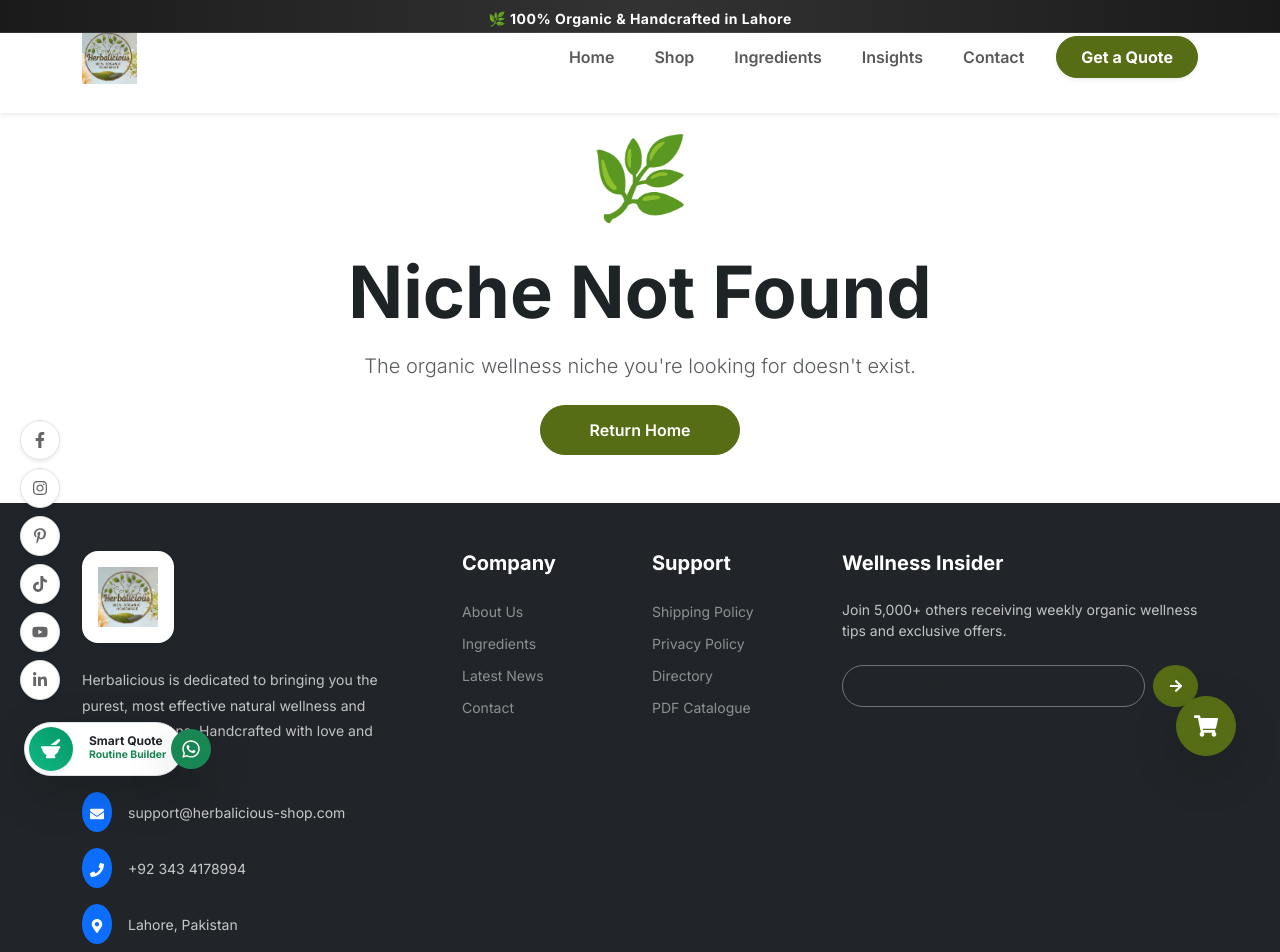
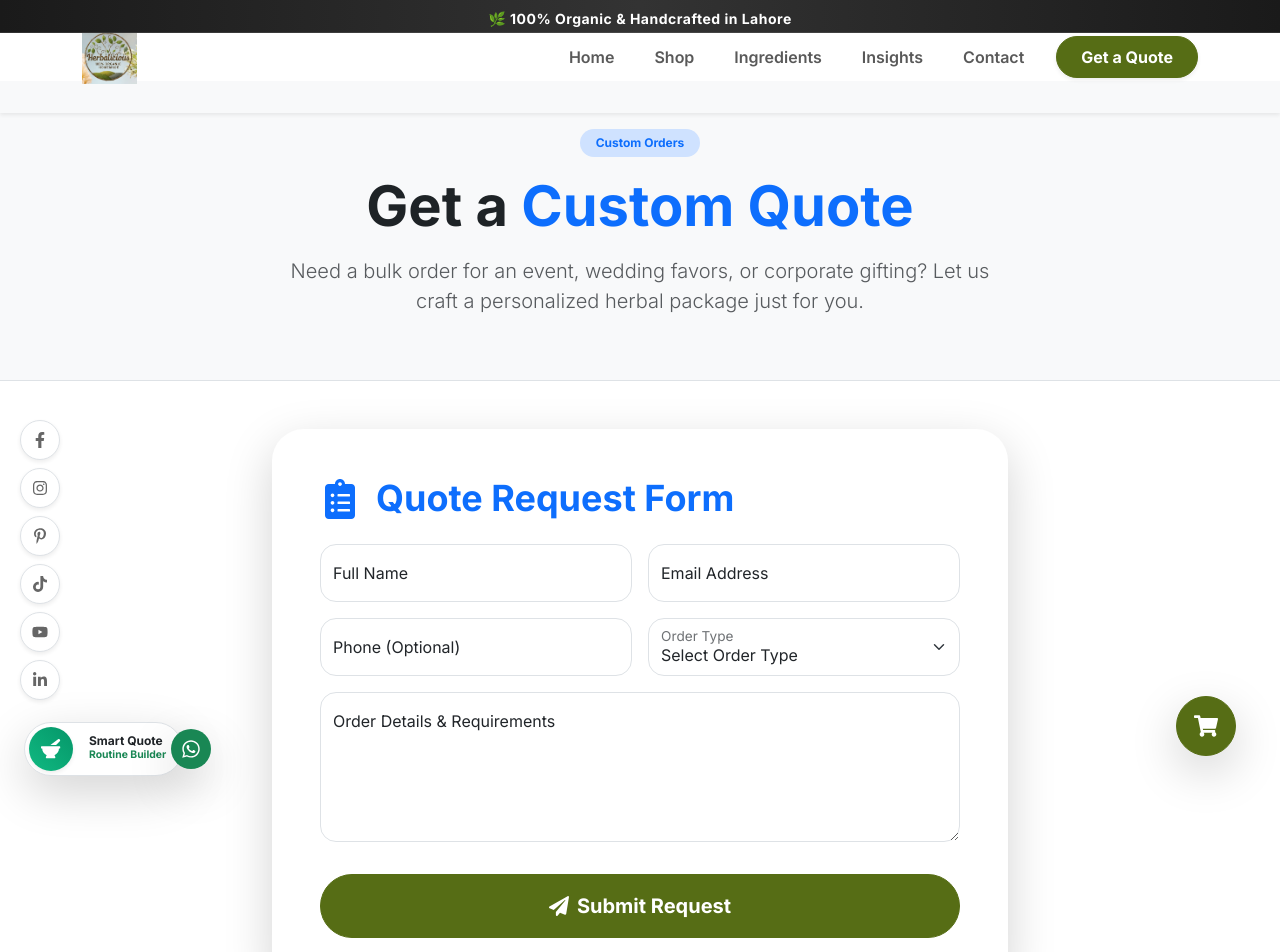
Before and after one commit to muhammadnumanlatif/herbalicious-client, a Next.js app: page /quote in a window 1280 px wide. Shown: the top 952 px of the page. Built offline with nearby package versions, Linux system fonts and the light colour scheme.

Commit message:
Feat: Add Formspree forms, Quote page, and update navigation links

```diff
--- /dev/null
+++ b/app/quote/page.tsx
@@ -0,0 +1,94 @@
+'use client';
+
+import React from 'react';
+import { Container, Row, Col, Card, Button, Badge } from 'react-bootstrap';
+import { FaPaperPlane, FaClipboardList } from 'react-icons/fa';
+
+export default function QuotePage() {
+    return (
+        <div className="quote-page pt-5">
+            <div className="bg-light py-5 mb-5 border-bottom position-relative overflow-hidden">
+                <Container className="position-relative z-1 text-center">
+                    <Badge bg="primary-subtle" text="primary" className="px-3 py-2 rounded-pill mb-3">
+                        Custom Orders
+                    </Badge>
+                    <h1 className="display-4 fw-bold mb-3">Get a <span className="text-primary">Custom Quote</span></h1>
+                    <p className="lead text-muted mx-auto" style={{ maxWidth: '700px' }}>
+                        Need a bulk order for an event, wedding favors, or corporate gifting?
+                        Let us craft a personalized herbal package just for you.
+                    </p>
+                </Container>
+            </div>
+
+            <Container className="pb-5">
+                <Row className="justify-content-center">
+                    <Col lg={8}>
+                        <Card className="border-0 shadow-lg rounded-5 overflow-hidden">
+                            <Card.Body className="p-4 p-md-5">
+                                <div className="d-flex align-items-center mb-4 text-primary">
+                                    <FaClipboardList className="display-6 me-3" />
+                                    <h3 className="fw-bold mb-0">Quote Request Form</h3>
+                                </div>
+
+                                <form action="https://formspree.io/f/xeelayew" method="POST">
+                                    <Row className="g-3">
+                                        <Col md={6}>
+                                            <div className="form-floating">
+                                                <input type="text" className="form-control rounded-4" id="name" name="name" placeholder="Your Name" required />
+                                                <label htmlFor="name">Full Name</label>
+                                            </div>
+                                        </Col>
+                                        <Col md={6}>
+                                            <div className="form-floating">
+                                                <input type="email" className="form-control rounded-4" id="email" name="email" placeholder="name@example.com" required />
+                                                <label htmlFor="email">Email Address</label>
+                                            </div>
+                                        </Col>
+                                        <Col md={6}>
+                                            <div className="form-floating">
+                                                <input type="tel" className="form-control rounded-4" id="phone" name="phone" placeholder="Phone Number" />
+                                                <label htmlFor="phone">Phone (Optional)</label>
+                                            </div>
+                                        </Col>
+                                        <Col md={6}>
+                                            <div className="form-floating">
+                                                <select className="form-select rounded-4" id="type" name="type" required defaultValue="">
+                                                    <option value="" disabled>Select Order Type</option>
+                                                    <option value="Wedding Favors">Wedding Favors</option>
+                                                    <option value="Corporate Gifting">Corporate Gifting</option>
+                                                    <option value="Wholesale/Retail">Wholesale/Retail</option>
+                                                    <option value="Custom Bundle">Custom Bundle</option>
+                                                    <option value="Other">Other</option>
+                                                </select>
+                                                <label htmlFor="type">Order Type</label>
+                                            </div>
+                                        </Col>
+                                        <Col xs={12}>
+                                            <div className="form-floating">
+                                                <textarea
+                                                    className="form-control rounded-4"
+                                                    placeholder="Describe your requirements (quantity, specific products, packaging preferences)"
+                                                    id="details"
+                                                    name="details"
+                                                    style={{ height: '150px' }}
+                                                    required
+                                                ></textarea>
+                                                <label htmlFor="details">Order Details & Requirements</label>
+                                            </div>
+                                        </Col>
+                                        <Col xs={12}>
+                                            <Button type="submit" variant="primary" size="lg" className="w-100 rounded-pill fw-bold py-3 mt-3 d-flex align-items-center justify-content-center">
+                                                <FaPaperPlane className="me-2" /> Submit Request
+                                            </Button>
+                                        </Col>
+                                    </Row>
+                                    <input type="hidden" name="_subject" value="New Quote Request from Herbalicious Website" />
+                                </form>
+                            </Card.Body>
+                        </Card>
+                    </Col>
+                </Row>
+            </Container>
+        </div>
+    );
+}
--- a/components/Footer.tsx
+++ b/components/Footer.tsx
@@ -53,9 +53,10 @@
                     <Col lg={2} md={4} sm={6}>
                         <h5 className="fw-bold mb-4 dropdown-toggle-no-caret">Company</h5>
                         <ul className="list-unstyled d-flex flex-column gap-2">
-                            <li><Link href="/about-us" className="text-light text-decoration-none opacity-50 hover-opacity-100 transition-all small">About Us</Link></li>
+                            <li><Link href="/legal/about-us" className="text-light text-decoration-none opacity-50 hover-opacity-100 transition-all small">About Us</Link></li>
+                            <li><Link href="/bundle-builder" className="text-light text-decoration-none opacity-50 hover-opacity-100 transition-all small">Bundle Builder</Link></li>
                             <li><Link href="/ingredients" className="text-light text-decoration-none opacity-50 hover-opacity-100 transition-all small">Ingredients</Link></li>
-                            <li><Link href="/blogs" className="text-light text-decoration-none opacity-50 hover-opacity-100 transition-all small">Latest News</Link></li>
+                            <li><Link href="/blogs" className="text-light text-decoration-none opacity-50 hover-opacity-100 transition-all small">Insights Journal</Link></li>
                             <li><Link href="/contact" className="text-light text-decoration-none opacity-50 hover-opacity-100 transition-all small">Contact</Link></li>
                         </ul>
                     </Col>
@@ -63,8 +64,10 @@
                     <Col lg={2} md={4} sm={6}>
                         <h5 className="fw-bold mb-4">Support</h5>
                         <ul className="list-unstyled d-flex flex-column gap-2">
-                            <li><Link href="/shipping-policy" className="text-light text-decoration-none opacity-50 hover-opacity-100 transition-all small">Shipping Policy</Link></li>
-                            <li><Link href="/privacy-policy" className="text-light text-decoration-none opacity-50 hover-opacity-100 transition-all small">Privacy Policy</Link></li>
+                            <li><Link href="/legal/shipping-policy" className="text-light text-decoration-none opacity-50 hover-opacity-100 transition-all small">Shipping Policy</Link></li>
+                            <li><Link href="/legal/privacy-policy" className="text-light text-decoration-none opacity-50 hover-opacity-100 transition-all small">Privacy Policy</Link></li>
+                            <li><Link href="/legal/terms-of-service" className="text-light text-decoration-none opacity-50 hover-opacity-100 transition-all small">Terms of Service</Link></li>
+                            <li><Link href="/legal/disclaimer" className="text-light text-decoration-none opacity-50 hover-opacity-100 transition-all small">Disclaimer</Link></li>
                             <li><Link href="/directory" className="text-light text-decoration-none opacity-50 hover-opacity-100 transition-all small">Directory</Link></li>
                             <li><a href="/Products/Herbalicious Catalogue .pdf" target="_blank" className="text-light text-decoration-none opacity-50 hover-opacity-100 transition-all small">PDF Catalogue</a></li>
                         </ul>
@@ -72,28 +75,19 @@
 
                     <Col lg={4} md={4} sm={12}>
                         <h5 className="fw-bold mb-4">Wellness Insider</h5>
-                        {subscribed ? (
-                            <Alert variant="success" className="py-2 small bg-primary border-0 text-white rounded-pill px-4">
-                                🎉 Welcome to the community!
-                            </Alert>
-                        ) : (
-                            <>
                         <p className="text-light opacity-75 small mb-4">Join 5,000+ others receiving weekly organic wellness tips and exclusive offers.</p>
-                                <Form onSubmit={handleSubscribe} className="d-flex gap-2">
+                        <form action="https://formspree.io/f/xeelayew" method="POST" className="d-flex gap-2">
                             <Form.Control
                                 type="email"
+                                name="email"
                                 placeholder="Enter email"
                                 required
-                                        value={email}
-                                        onChange={(e) => setEmail(e.target.value)}
                                 className="bg-transparent border-secondary text-white rounded-pill px-3 shadow-none focus-primary"
                             />
                             <Button type="submit" variant="primary" className="rounded-circle p-0 d-flex align-items-center justify-content-center" style={{ width: '45px', height: '42px', minWidth: '45px' }}>
                                 <FaArrowRight size={14} />
                             </Button>
-                                </Form>
-                            </>
-                        )}
+                        </form>
                     </Col>
                 </Row>
 
```
Also changed, not shown: app/contact/page.tsx (+43 -0 lines). Lines whose indentation alone changed are shown as unchanged.
